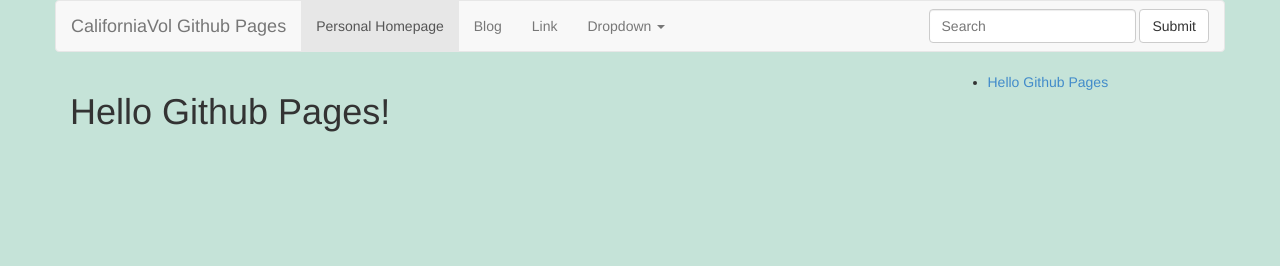
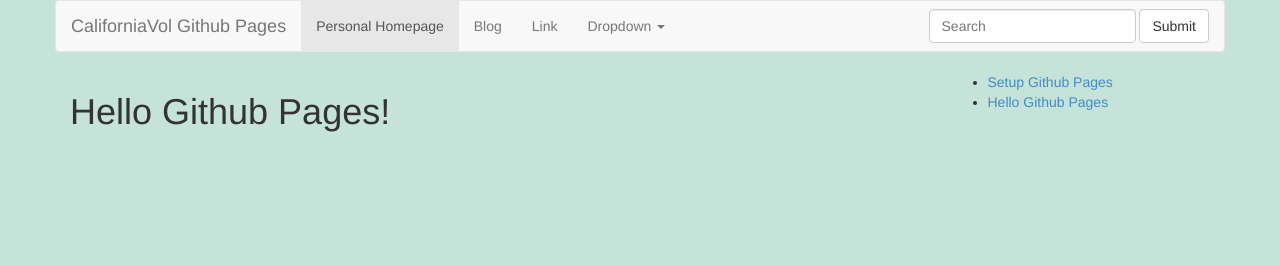
Before and after one commit to californiavol/californiavol.github.io, a Jekyll site: the page built from _posts/2014-11-06-hello-world.md, in a window 1280 px wide. Shown: the top 266 px of the page. Built offline with Jekyll 4.4.1, drawn with Linux system fonts in a browser that asks for light colours; nearby versions of some CDN libraries; Markdown is read by kramdown in place of the engine named in the settings.

Commit message:
added new post

```diff
--- a/_layouts/default.html
+++ b/_layouts/default.html
@@ -12,7 +12,7 @@ title: CaliforniaVol Github Pages
 <head>
     <meta charset="utf-8">
     <meta http-equiv="X-UA-Compatible" content="IE=edge">
-    <title>CaliforniaVol Github Page</title>
+    <title>{{ page.title }} CaliforniaVol Github Page</title>
     <meta name="viewport" content="width=device-width, initial-scale=1">
     <link rel="shortcut icon" href="favicon.ico" type="image/x-icon" />
     <!-- Place favicon.ico and apple-touch-icon.png in the root directory -->
--- /dev/null
+++ b/_posts/2014-11-06-setup-github-pages.md
@@ -0,0 +1,8 @@
+---
+title: Setup Github Pages
+---
+
+<article>
+<h1>Setup Github Pages</h1>
+
+</article>
```
